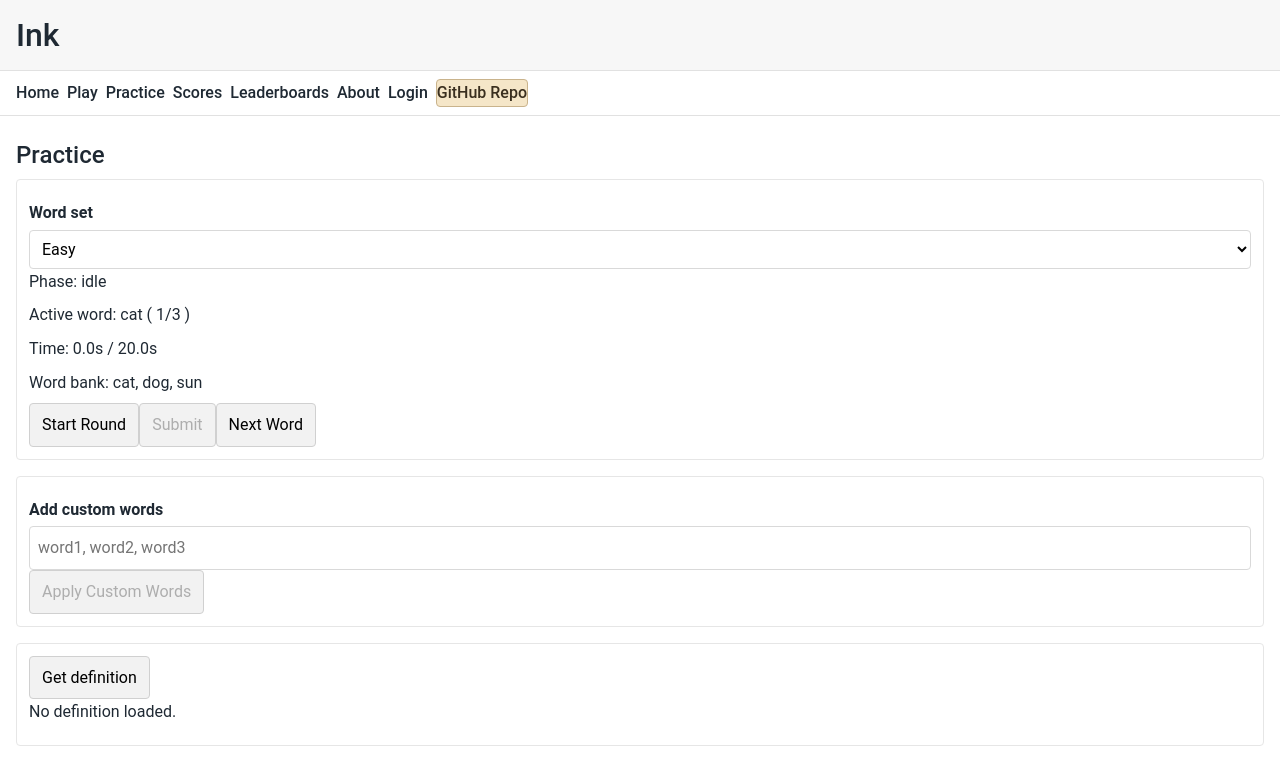
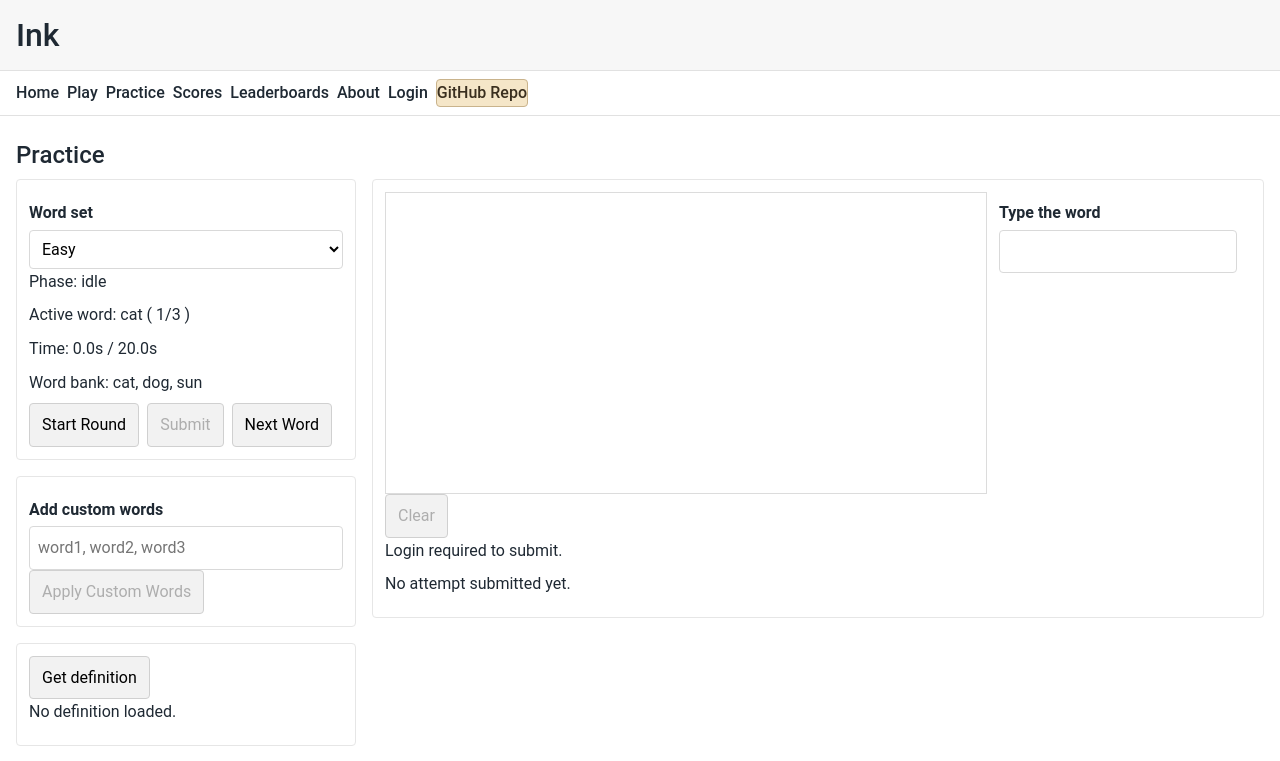
Before and after one commit to runn3rman/startup, a React (Vite) app: page /practice in a window 1280 px wide. Shown: the top 761 px of the page. Built offline with nearby package versions, Linux system fonts and the light colour scheme.

Commit message:
reworking practice structure

```diff
--- a/src/practice/practice.css
+++ b/src/practice/practice.css
@@ -1,3 +1,31 @@
+.practice-layout {
+  display: grid;
+  grid-template-columns: 340px 1fr;
+  gap: 16px;
+}
+
+.practice-left,
+.practice-right {
+  min-width: 0;
+}
+
+.practice-actions {
+  display: flex;
+  gap: 8px;
+  flex-wrap: wrap;
+}
+
+.practice-input-area {
+  display: flex;
+  gap: 12px;
+  align-items: flex-start;
+  flex-wrap: wrap;
+}
+
+.practice-typing-panel {
+  min-width: 220px;
+}
+
 .practice-timer-beat {
   animation: practice-timer-pulse 220ms ease-out;
 }
@@ -26,3 +54,9 @@
     background-color: transparent;
   }
 }
+
+@media (max-width: 960px) {
+  .practice-layout {
+    grid-template-columns: 1fr;
+  }
+}
--- a/src/practice/practice.jsx
+++ b/src/practice/practice.jsx
@@ -201,8 +201,10 @@ export function Practice({ currentUser }) {
   }
 
   return (
-    <main>
+    <main className="practice-page">
       <h2>Practice</h2>
+      <div className="practice-layout">
+        <div className="practice-left">
           <section>
             <label htmlFor="word-set">Word set</label>
             <select id="word-set" name="wordSet" value={wordSet} onChange={(e) => setWordSet(e.target.value)}>
@@ -222,7 +224,7 @@ export function Practice({ currentUser }) {
             </p>
             {wordSet !== 'custom' && words.length > 0 ? <p>Word bank: {words.join(', ')}</p> : null}
             {words.length === 0 && !isWordsLoading ? <p>No words available for this set.</p> : null}
-        <div>
+            <div className="practice-actions">
               <button
                 type="button"
                 onClick={startPracticeRound}
@@ -272,11 +274,13 @@ export function Practice({ currentUser }) {
             <p>Flow: request a random word, pull a definition for that word, then render both in the practice UI.</p>
             <img src="/images/word-card.svg" alt="Example word prompt card labeled VELOCITY" />
           </section>
+        </div>
 
+        <div className="practice-right">
           <section className={resultFlash ? 'practice-result-flash' : ''}>
-        <div style={{ display: 'flex', gap: '12px', alignItems: 'flex-start', flexWrap: 'wrap' }}>
+            <div className="practice-input-area">
               <DrawingPad width={600} height={300} clearSignal={clearSignal} onStrokeDataChange={setStrokeData} />
-          <div style={{ minWidth: '220px' }}>
+              <div className="practice-typing-panel">
                 <label htmlFor="practice-typed-word">Type the word</label>
                 <input
                   id="practice-typed-word"
@@ -299,6 +303,8 @@ export function Practice({ currentUser }) {
             {result ? <p>Correct: {result.isCorrect ? 'Yes' : 'No'}</p> : null}
             {result ? <p>Time: {result.timeSeconds}s</p> : null}
           </section>
+        </div>
+      </div>
     </main>
   );
 }
```
Lines whose indentation alone changed are shown as unchanged.
